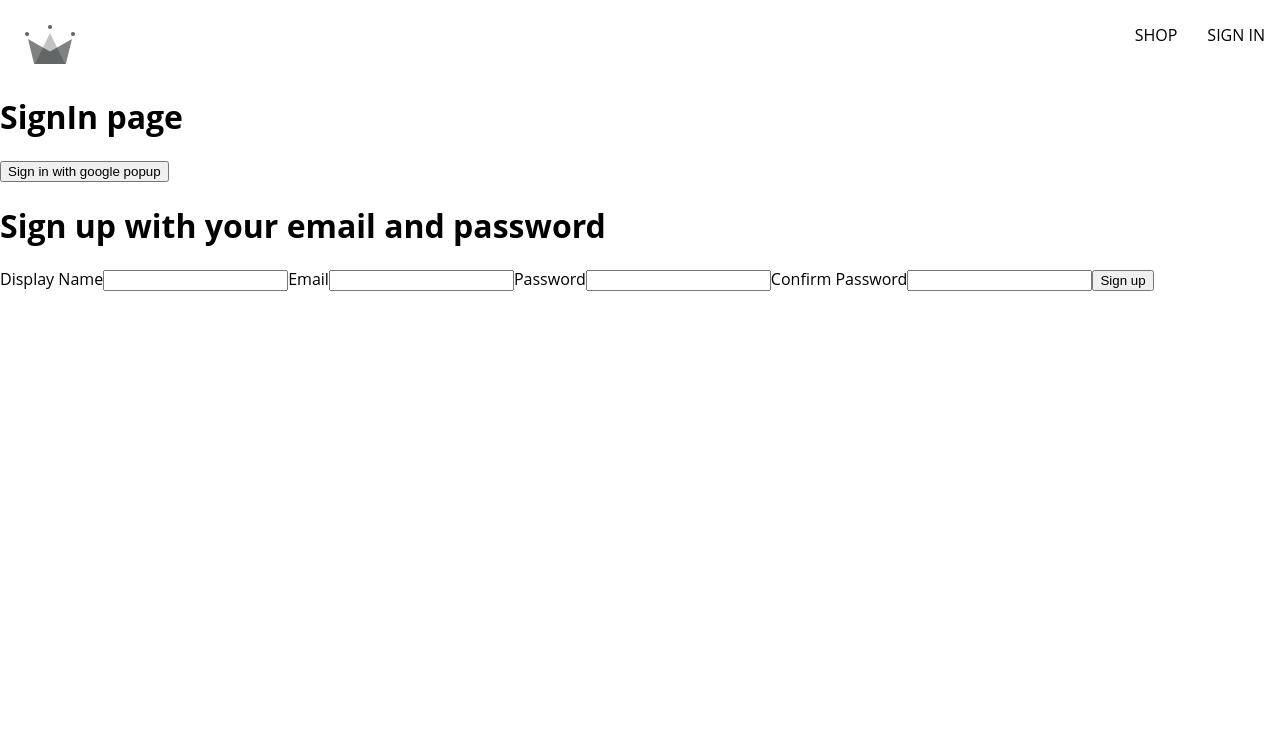
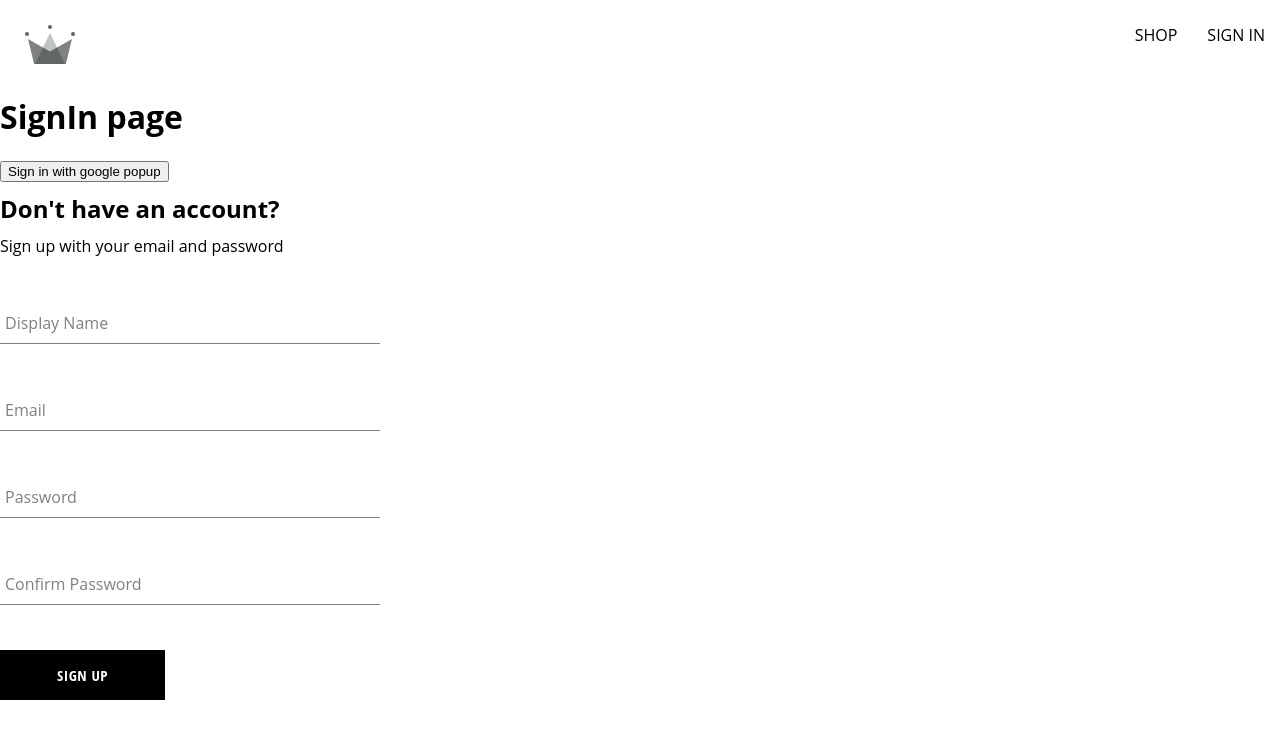
Before and after one commit to SouravCodes101/Capstone, a React (Create React App) app in the folder crwn-clothing/: page /sign-in in a window 1280 px wide. Shown: the top 738 px of the page. Built offline with nearby package versions, Linux system fonts and the light colour scheme; the HTML template or start-up script is replaced by a standard one.

Commit message:
created the signup component, the form input component,the button component

```diff
--- /dev/null
+++ b/crwn-clothing/src/components/button/button.component.jsx
@@ -0,0 +1,16 @@
+import "./button.styles.scss";
+
+const BUTTON_TYPE_CLASSES = {
+  google: "google-sign-in",
+  inverted: "inverted"
+}
+
+const Button = ({ children, buttonType, ...otherProps}) => {
+  return (
+    <button className={`button-container ${BUTTON_TYPE_CLASSES[buttonType]}`} {...otherProps}>
+      {children}
+    </button>
+  )
+}
+
+export default Button;
--- /dev/null
+++ b/crwn-clothing/src/components/button/button.styles.scss
@@ -0,0 +1,46 @@
+.button-container {
+  min-width: 165px;
+  width: auto;
+  height: 50px;
+  letter-spacing: 0.5px;
+  line-height: 50px;
+  padding: 0 35px 0 35px;
+  font-size: 15px;
+  background-color: black;
+  color: white;
+  text-transform: uppercase;
+  font-family: 'Open Sans Condensed';
+  font-weight: bolder;
+  border: none;
+  cursor: pointer;
+  display: flex;
+  justify-content: center;
+
+  &:hover {
+    background-color: white;
+    color: black;
+    border: 1px solid black;
+  }
+
+  &.google-sign-in {
+    background-color: #4285f4;
+    color: white;
+
+    &:hover {
+      background-color: #357ae8;
+      border: none;
+    }
+  }
+
+  &.inverted {
+    background-color: white;
+    color: black;
+    border: 1px solid black;
+
+    &:hover {
+      background-color: black;
+      color: white;
+      border: none;
+    }
+  }
+}
--- /dev/null
+++ b/crwn-clothing/src/components/form-input/form-input.component.jsx
@@ -0,0 +1,14 @@
+import "./form-input.styles.scss";
+
+const FormInput = ({ label, ...otherProps }) => {
+  return (
+    <div className="group">
+      <input className="form-input" {...otherProps} />
+      {label &&
+        <label className={`${otherProps.value.length ? "shrink" : ""} form-input-label`}>{label}</label>
+      }
+    </div>
+  )
+}
+
+export default FormInput;
--- /dev/null
+++ b/crwn-clothing/src/components/form-input/form-input.styles.scss
@@ -0,0 +1,54 @@
+$sub-color: grey;
+$main-color: black;
+
+@mixin shrinkLabel {
+  top: -14px;
+  font-size: 12px;
+  color: $main-color;
+}
+
+.group {
+  position: relative;
+  margin: 45px 0;
+
+  .form-input {
+    background: none;
+    background-color: white;
+    color: $sub-color;
+    font-size: 18px;
+    padding: 10px 10px 10px 5px;
+    display: block;
+    width: 100%;
+    border: none;
+    border-radius: 0;
+    border-bottom: 1px solid $sub-color;
+    margin: 25px 0;
+
+    &:focus {
+      outline: none;
+    }
+
+    &:focus ~ .form-input-label {
+      @include shrinkLabel();
+    }
+  }
+
+  input[type='password'] {
+    letter-spacing: 0.3em;
+  }
+
+  .form-input-label {
+    color: $sub-color;
+    font-size: 16px;
+    font-weight: normal;
+    position: absolute;
+    pointer-events: none;
+    left: 5px;
+    top: 10px;
+    transition: 300ms ease all;
+
+    &.shrink {
+      @include shrinkLabel();
+    }
+  }
+}
--- a/crwn-clothing/src/components/sign-up-form/sign-up-form.component.jsx
+++ b/crwn-clothing/src/components/sign-up-form/sign-up-form.component.jsx
@@ -1,12 +1,22 @@
 import { useState } from "react";
+
+import FormInput from "../form-input/form-input.component";
+
+
 import { createAuthUserWithEmailAndPassword,createUserDocumentFromAuth } from "../../utils/firebase/firebase.utils";
 // import { createUserDocumentFromAuth } from "../../utils/firebase/firebase.utils";
+
+import "./sign-up-form.styles.scss";
+
+import Button from "../button/button.component";
+
 const deafaultFormFields = {
   displayName: "",
   email: "",
   password: "",
   confirmPassword: ""
 }
+
 
 const SignUpForm = () => {
 
@@ -53,26 +63,21 @@
     }
   }
   return (
-    <>
-      <div>
-        <h1>Sign up with your email and password</h1>
+      <div className="sign-up-container">
+        <h2>Don't have an account?</h2>
+        <span>Sign up with your email and password</span>
         <form onSubmit={handleSubmit}>
-          <label htmlFor="">Display Name</label>
-          <input type="text" required onChange={handleChange} name="displayName" value={displayName}/>
+          <FormInput label="Display Name" type="text" required onChange={handleChange} name="displayName" value={displayName}/>
 
-          <label htmlFor="">Email</label>
-          <input type="email" required onChange={handleChange} name="email" value={email}/>
+          <FormInput label="Email" type="email" required onChange={handleChange} name="email" value={email}/>
 
-          <label htmlFor="">Password</label>
-          <input type="password" required onChange={handleChange} name="password" value={password}/>
+          <FormInput label="Password" type="password" required onChange={handleChange} name="password" value={password}/>
 
-          <label htmlFor="">Confirm Password</label>
-          <input type="password" required onChange={handleChange} name="confirmPassword" value={confirmPassword}/>
+          <FormInput label="Confirm Password" type="password" required onChange={handleChange} name="confirmPassword" value={confirmPassword}/>
 
-          <button type="submit">Sign up</button>
+          <Button type="submit">Sign up</Button>
         </form>
       </div>
-    </>
   )
 }
 
--- /dev/null
+++ b/crwn-clothing/src/components/sign-up-form/sign-up-form.styles.scss
@@ -0,0 +1,9 @@
+.sign-up-container {
+  display: flex;
+  flex-direction: column;
+  width: 380px;
+
+  h2 {
+    margin: 10px 0;
+  }
+}
```
